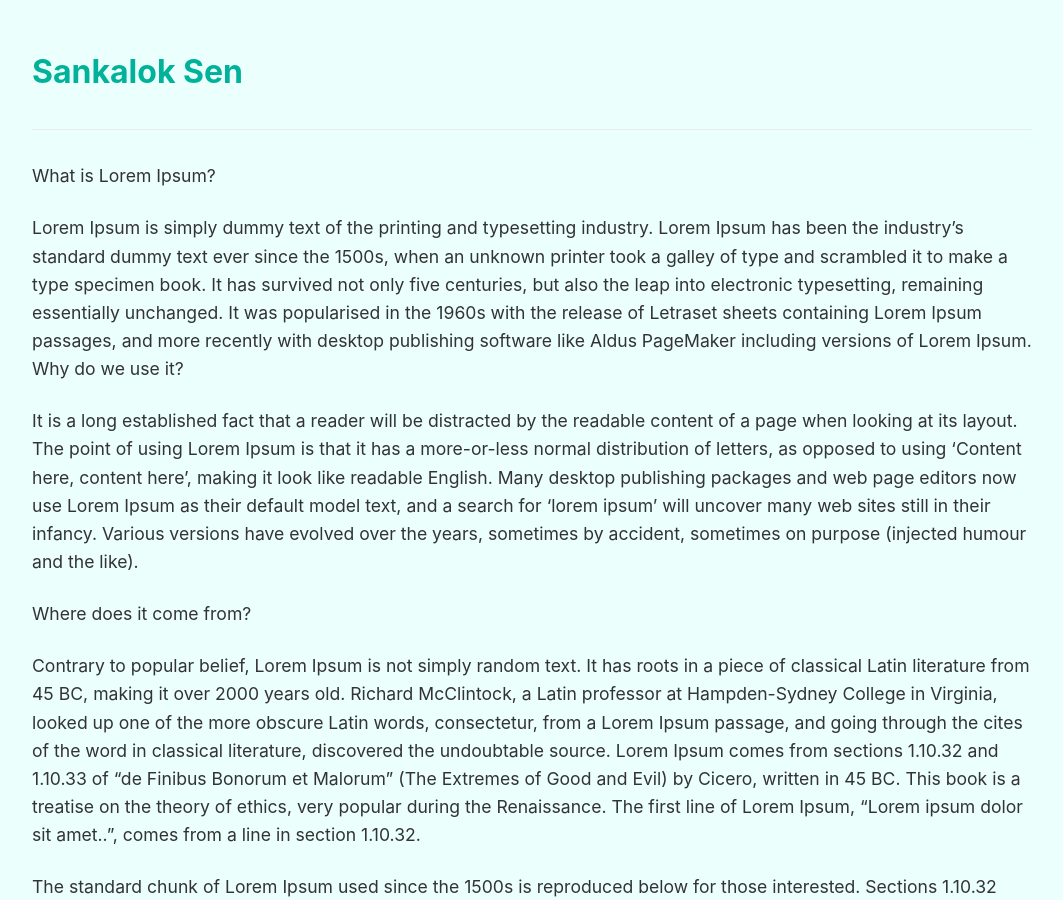
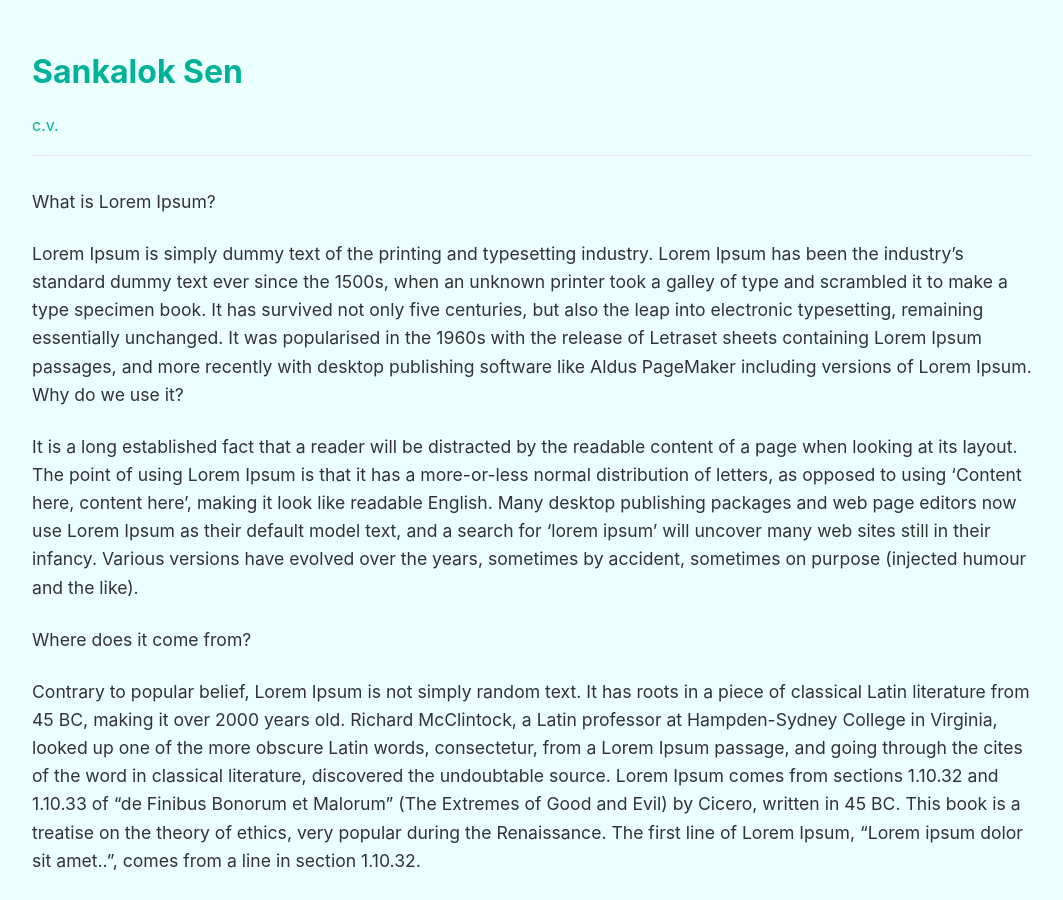
Before and after one commit to sankalok/sankalok.github.io, a Jekyll site: the page built from index.md, in a window 1280 px wide and 900 px high. Shown: the whole window, without its empty margins (108-1171 px from the left). Built offline with Jekyll 4.4.1, drawn with Linux system fonts in a browser that asks for light colours.

Commit message:
Update default.html

```diff
--- a/_layouts/default.html
+++ b/_layouts/default.html
@@ -88,6 +88,9 @@
     <div class="container">
         <header>
             <h1><a href="/">{{ site.title | default: "My Blog" }}</a></h1>
+            <nav>
+                <a href="/assets/cv.pdf">c.v.</a>
+            </nav>
 <!--             <nav>
                 <a href="/">Home</a> •
                 <a href="/about">About</a> •
```
